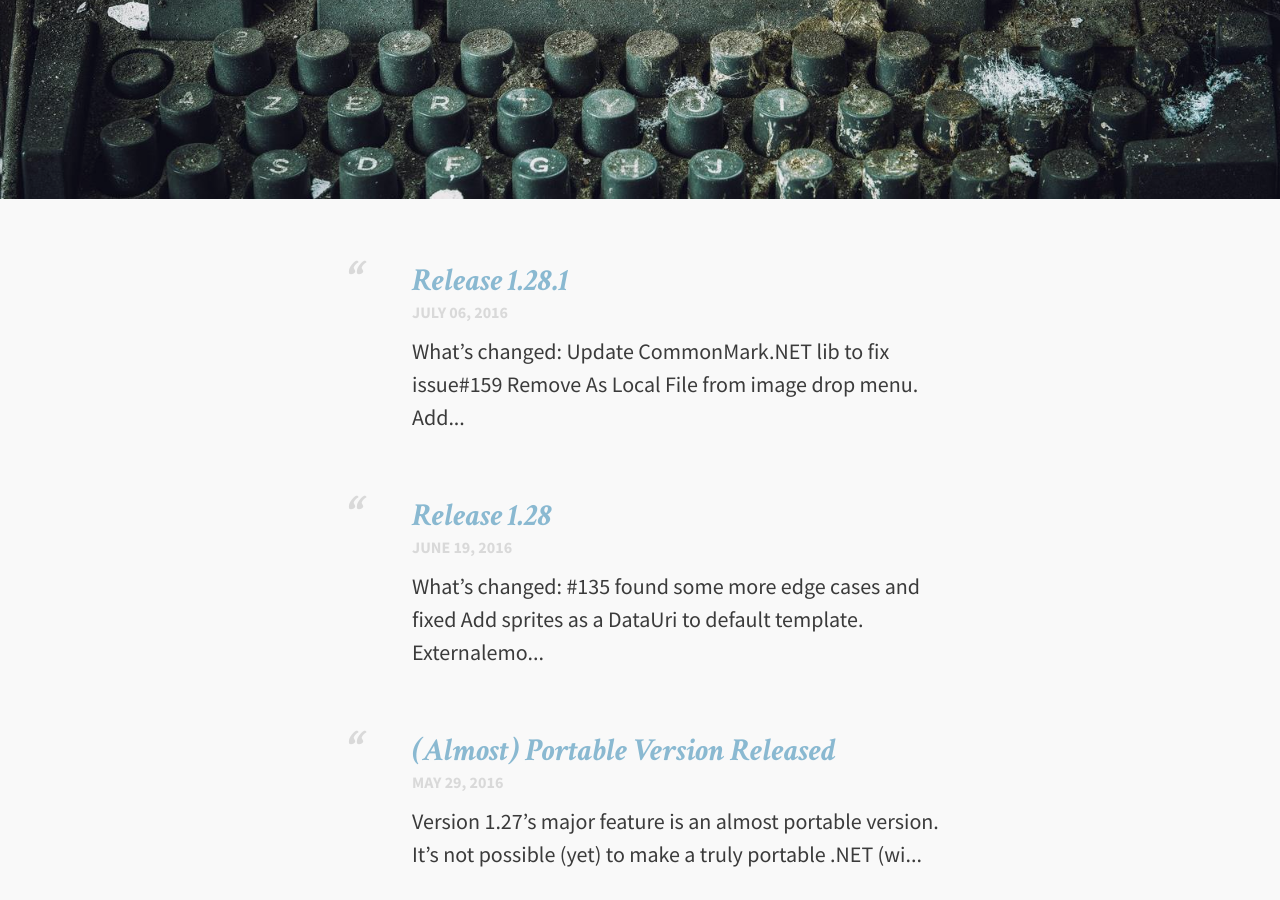
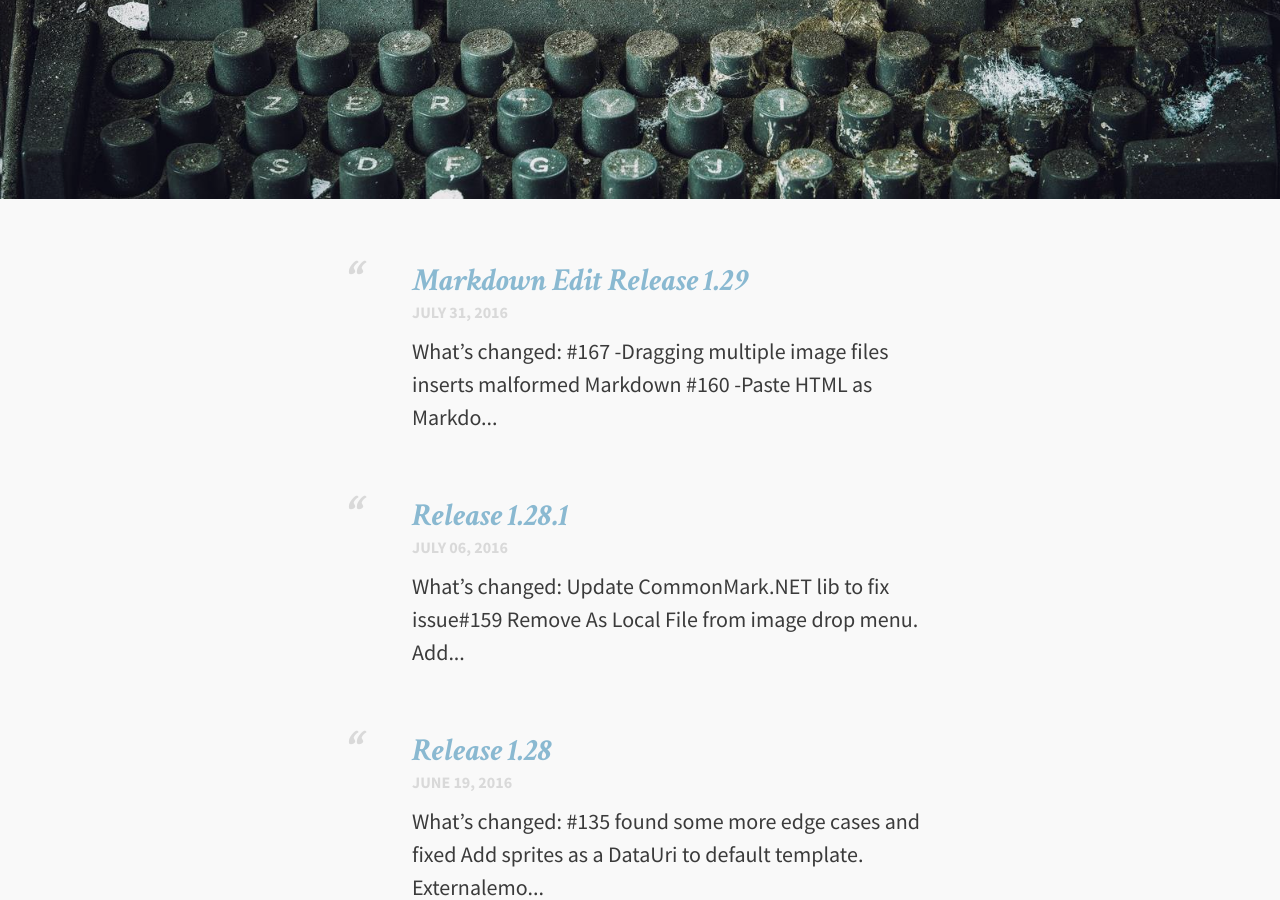
Before and after one commit to mike-ward/Markdown-Edit, a Jekyll site: the page built from blog.md, in a window 1280 px wide and 900 px high, scrolled down 301 px. Built offline with Jekyll 4.4.1, drawn with Linux system fonts in a browser that asks for light colours; some of the changed text lies outside the part shown.

Commit message:
v1.29 Release announcement

```diff
--- a/_config.yml
+++ b/_config.yml
@@ -3,8 +3,8 @@ tagline:          A full-featured Markdown Editor For Windows
 description:      A full-featured Markdown Editor for Windows with an emphasis on content and keyboard shortcuts
 canonical:        http://markdownedit.com
 url:              http://markdownedit.com
-download:         https://github.com/mike-ward/Markdown-Edit/releases/download/v1.28.2/MarkdownEditSetup.msi
-portable:         https://github.com/mike-ward/Markdown-Edit/releases/download/v1.28.2/MarkdownEdit.zip
+download:         https://github.com/mike-ward/Markdown-Edit/releases/download/v1.29/MarkdownEditSetup.msi
+portable:         https://github.com/mike-ward/Markdown-Edit/releases/download/v1.29/MarkdownEdit.zip
 
 # Owner/author information
 owner:
@@ -28,7 +28,7 @@ tools:
 # For external links add external: true
 links:
   - title: "<img src='https://img.shields.io/github/release/mike-ward/markdown-edit.svg?style=flat-square' style='vertical-align:middle;margin-top:-2px;' alt='' />&nbsp;&nbsp;Download"
-    url: https://github.com/mike-ward/Markdown-Edit/releases/download/v1.28.2/MarkdownEditSetup.msi
+    url: https://github.com/mike-ward/Markdown-Edit/releases/download/v1.29/MarkdownEditSetup.msi
     external: true
   - title: Features
     url: /features
--- /dev/null
+++ b/_posts/2016-07-31-markdown-edit-release-1-29.md
@@ -0,0 +1,19 @@
+---
+layout: post
+title: Markdown Edit Release 1.29
+...
+
+What's changed:
+
+-   [\#167](https://github.com/mike-ward/Markdown-Edit/issues/167) -
+    Dragging multiple image files inserts malformed Markdown
+
+-   [\#160](https://github.com/mike-ward/Markdown-Edit/issues/160) -
+    Paste HTML as Markdown
+
+-   Ensure bottom of preview is shown when at bottom of document
+
+There's a new popup menu option, `Paste from HTML` that will convert
+pasted HTML to markdown. Keyboard shortcut is `Alt-V`
+
+[Latest Release](https://github.com/mike-ward/Markdown-Edit/releases/latest)
--- a/version.txt
+++ b/version.txt
@@ -1 +1 @@
-1.28.2
+1.29
```
